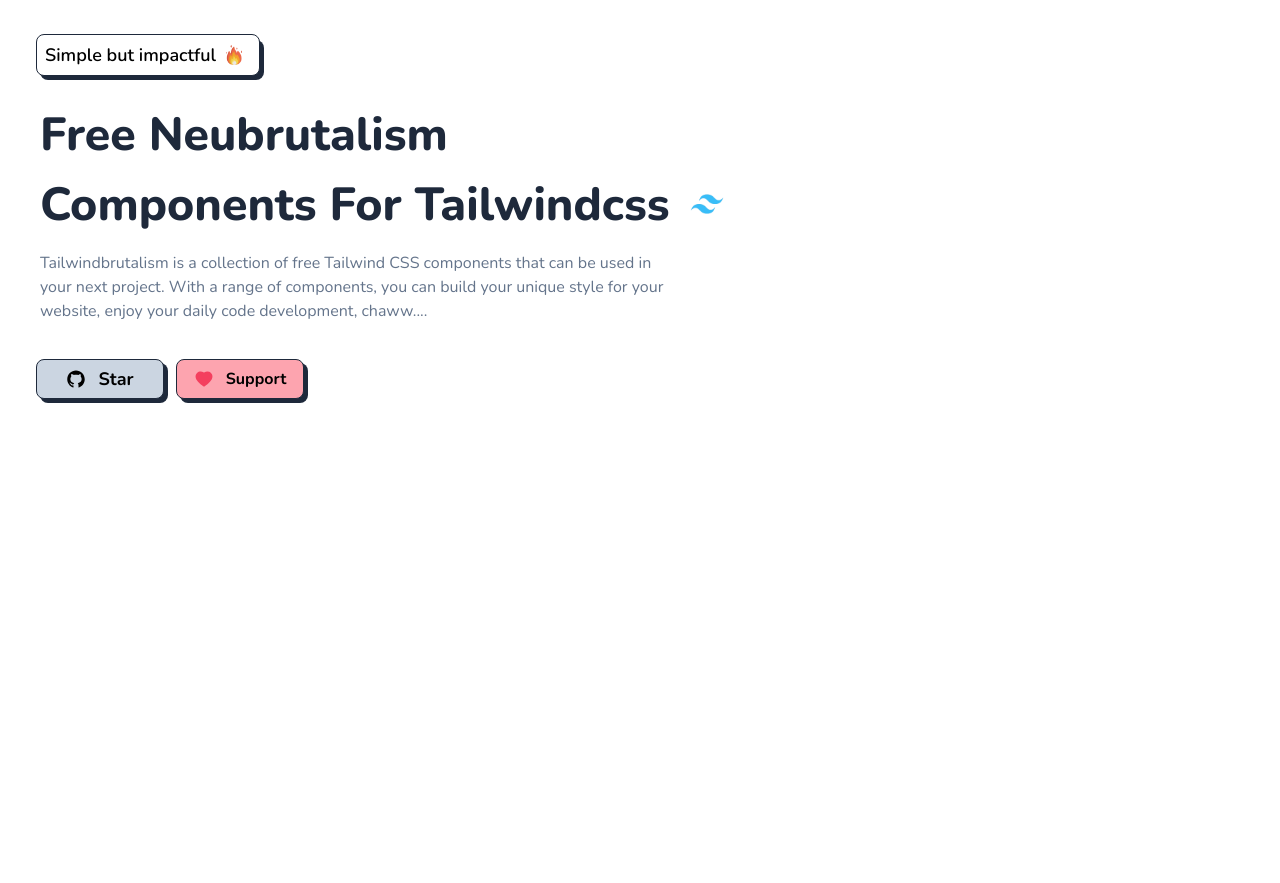
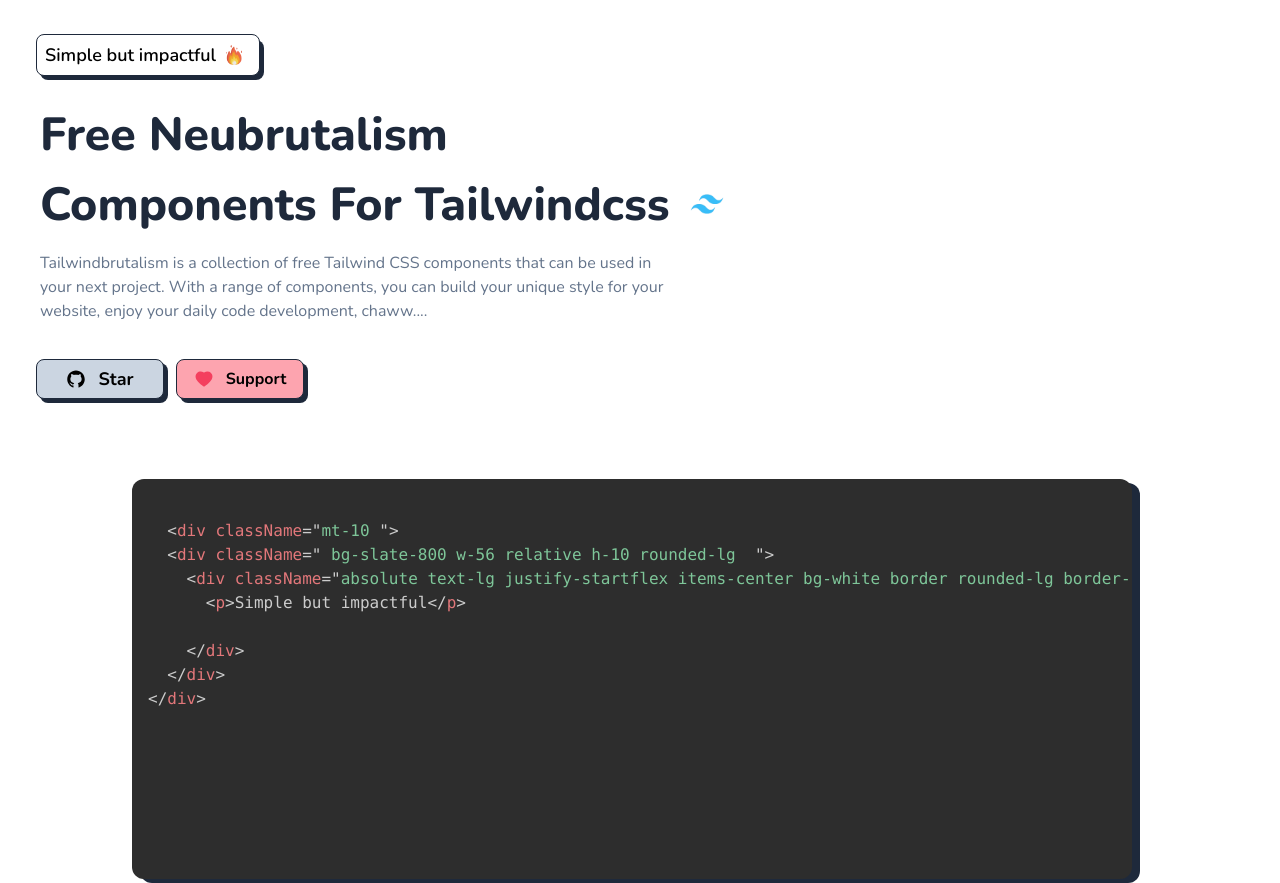
Before and after one commit to rianmz-genz/tailwindbrutalism, a Next.js app: page / in a window 1280 px wide. Before the commit the page ends 800 px from the top, so only its background shows below. Built offline with nearby package versions, Linux system fonts and the light colour scheme.

Commit message:
add:prismJs

```diff
--- /dev/null
+++ b/app/MyComponent.jsx
@@ -0,0 +1,23 @@
+import React from "react";
+import CodeBlock from "@/components/highlighter/CodeBlock";
+
+const MyComponent = () => {
+  const myCodeString = `
+  <div className="mt-10 ">
+  <div className=" bg-slate-800 w-56 relative h-10 rounded-lg  ">
+    <div className="absolute text-lg justify-startflex items-center bg-white border rounded-lg border-slate-800">
+      <p>Simple but impactful</p>
+
+    </div>
+  </div>
+</div>
+`;
+
+  return (
+    <div>
+      <CodeBlock code={myCodeString} language="html" />
+    </div>
+  );
+};
+
+export default MyComponent;
--- /dev/null
+++ b/app/customprism.css
@@ -0,0 +1,69 @@
+/* Gaya Dasar */
+code[class*="language-"],
+pre[class*="language-"] {
+  color: #f8f8f2;
+  background: #282a36;
+  text-shadow: 0 1px rgba(0, 0, 0, 0.3);
+  font-family: Consolas, Monaco, "Andale Mono", "Ubuntu Mono", monospace;
+  font-size: 1em;
+  line-height: 1.5em;
+  white-space: pre;
+  word-spacing: normal;
+  word-break: normal;
+  word-wrap: normal;
+  tab-size: 4;
+  hyphens: none;
+}
+
+/* Komentar */
+code[class*="language-"] .token.comment,
+pre[class*="language-"] .token.comment {
+  color: #6272a4;
+}
+
+/* Built-ins, Keywords */
+code[class*="language-"] .token.builtin,
+pre[class*="language-"] .token.builtin,
+code[class*="language-"] .token.keyword,
+pre[class*="language-"] .token.keyword {
+  color: #8be9fd;
+}
+
+/* Strings and regex */
+code[class*="language-"] .token.string,
+pre[class*="language-"] .token.string,
+code[class*="language-"] .token.regex,
+pre[class*="language-"] .token.regex {
+  color: #f1fa8c;
+}
+
+/* Functions, classes, etc. */
+code[class*="language-"] .token.function,
+pre[class*="language-"] .token.function,
+code[class*="language-"] .token.class-name,
+pre[class*="language-"] .token.class-name {
+  color: #ff79c6;
+}
+
+/* Variables, symbols, etc. */
+code[class*="language-"] .token.variable,
+pre[class*="language-"] .token.variable,
+code[class*="language-"] .token.constant,
+pre[class*="language-"] .token.constant {
+  color: #bd93f9;
+}
+
+/* Numbers */
+code[class*="language-"] .token.number,
+pre[class*="language-"] .token.number {
+  color: #ffb86c;
+}
+
+/* Punctuation */
+code[class*="language-"] .token.punctuation,
+pre[class*="language-"] .token.punctuation {
+  color: #f8f8f2;
+}
+
+/* And more... */
+/* Anda bisa terus menambah gaya sesuai kebutuhan untuk menyesuaikan dengan tema Dracula sepenuhnya. */
--- a/app/page.js
+++ b/app/page.js
@@ -1,10 +1,13 @@
-"user client";
+"use client";
+import HighlightWrapper from "@/components/highlighter/CodeBlock";
 import HeroSection from "@/components/sections/HeroSection";
+import MyComponent from "./MyComponent";
 
 export default function Home() {
   return (
     <main>
       <HeroSection id="hero" bgColor="bg-slate-400" />
+      <MyComponent />
     </main>
   );
 }
--- /dev/null
+++ b/components/highlighter/CodeBlock.jsx
@@ -0,0 +1,32 @@
+import React from "react";
+import Prism from "prismjs";
+import "prismjs/themes/prism-tomorrow.css"; // Import the desired theme or your custom one.
+
+class CodeBlock extends React.Component {
+  componentDidMount() {
+    Prism.highlightAll();
+  }
+
+  componentDidUpdate() {
+    Prism.highlightAll();
+  }
+
+  render() {
+    const { code, language } = this.props;
+    return (
+      <>
+        <div className=" mt-20 mx-auto  rounded-xl relative w-[1000px] h-[400px] bg-slate-800">
+          <div className="absolute -top-3 -left-2 w-full h-full ">
+            <pre
+              className={`language-${language} h-full rounded-xl overflow-hidden border-1 border-slate-800`}
+            >
+              <code className={`language-${language}`}>{code}</code>
+            </pre>
+          </div>
+        </div>
+      </>
+    );
+  }
+}
+
+export default CodeBlock;
--- a/components/highlighter/SyntaxHighlighting.js
+++ /dev/null
@@ -1,7 +0,0 @@
-import React from "react";
-
-function SyntaxHighlighting() {
-  return <div>SyntaxHighlighting</div>;
-}
-
-export default SyntaxHighlighting;
--- a/components/sections/HeroSection.jsx
+++ b/components/sections/HeroSection.jsx
@@ -55,7 +55,7 @@
             </div>
           </div>
         </div>
-        <div className=""></div>
+        <div className=""> </div>
       </div>
     </section>
   );
--- a/package.json
+++ b/package.json
@@ -12,6 +12,7 @@
     "autoprefixer": "10.4.15",
     "next": "13.4.13",
     "postcss": "8.4.27",
+    "prismjs": "^1.29.0",
     "react": "18.2.0",
     "react-dom": "18.2.0",
     "react-icons": "^4.10.1",
```
Also changed, not shown: 1 other file (tests, documents, lock files or other folders).
